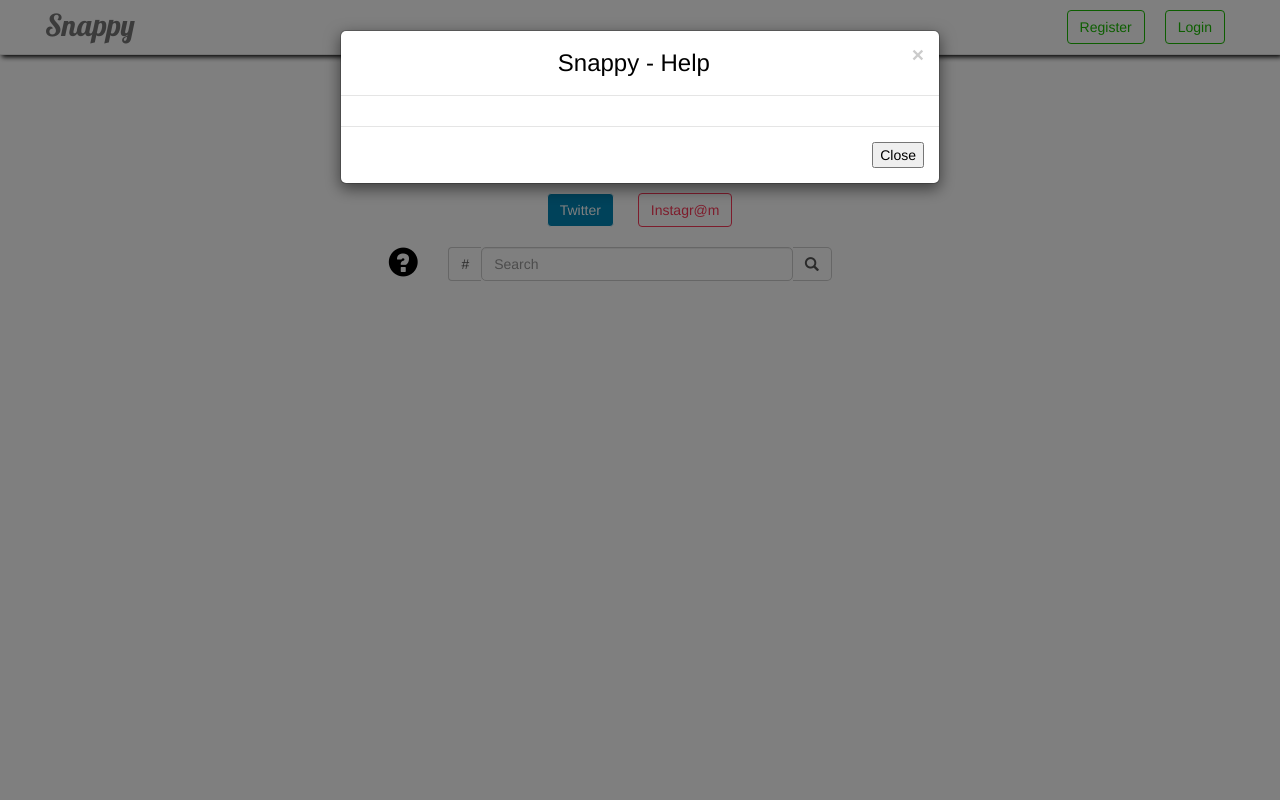
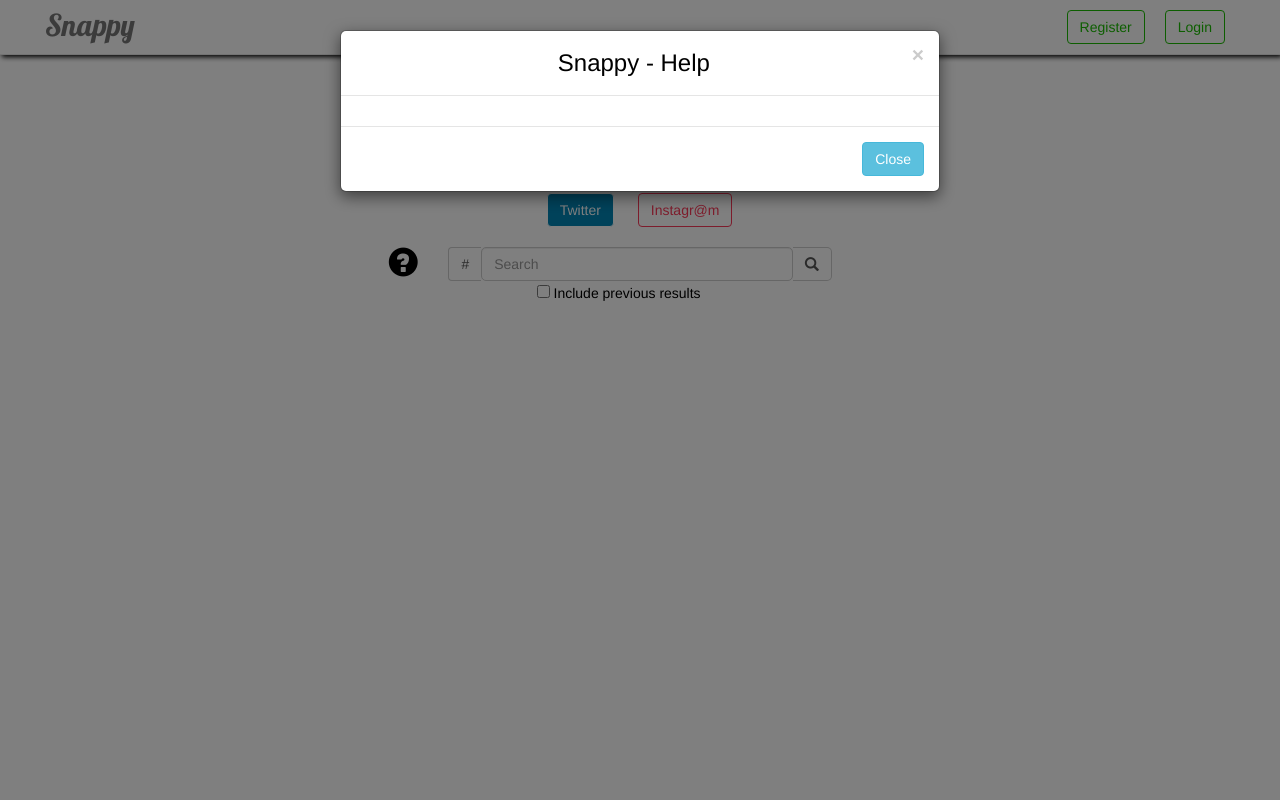
Before and after one commit to chamow97/snappy, a Django app: page / in a window 1280 px wide, after a click that opens the changed part. Run offline with Django 3.2, Linux system fonts and the light colour scheme; some libraries are stand-ins or nearby versions.

Commit message:
Add include more option

```diff
--- a/twitter_snaps/static/js/home.js
+++ b/twitter_snaps/static/js/home.js
@@ -1,9 +1,17 @@
 
 $(".loader").hide();
 
+function checkBoxToggle() {
+    $("#includeMore").toggleClass(this.checked);
+}
 function searchTweet()
 {
     var search = document.getElementById("search-text").value;
+    var isChecked = $("#includeMore").is(':checked');
+    if(isChecked === false)
+    {
+        document.getElementById("tweet-content").innerHTML = "";
+    }
     if(search == "")
     {
         toastr.error("The search cannot be empty!");
@@ -16,7 +24,6 @@ function searchTweet()
         url: '/searchTweet',
         type: 'POST',
         success: function (data) {
-            // document.getElementById("tweet-content").innerHTML = "";
             var data = JSON.parse(data);
             var gallery = [];
             var text = "<br><div style='text-align: center; font-size: 20px;'>Search results for: " +
--- a/twitter_snaps/templates/index.html
+++ b/twitter_snaps/templates/index.html
@@ -27,6 +27,11 @@
     </div>
 
 </div>
+<div class="row">
+    <div class="col-sm-offset-4 col-xs-offset-3 col-md-offset-5">
+        <input id="includeMore" type="checkbox" onclick="checkBoxToggle();"> Include previous results
+    </div>
+</div>
     {% if not request.user.is_active %}
         <script>
         toastr.info("Login/Register to continue!");
@@ -49,7 +54,8 @@
 
             </div>
             <div class="modal-footer">
-                <button type="button" data-dismiss="modal">Close</button>
+                <button class="btn btn-info
+" type="button" data-dismiss="modal">Close</button>
             </div>
         </div>
     </div>
```
Also changed, not shown: db.sqlite3.
